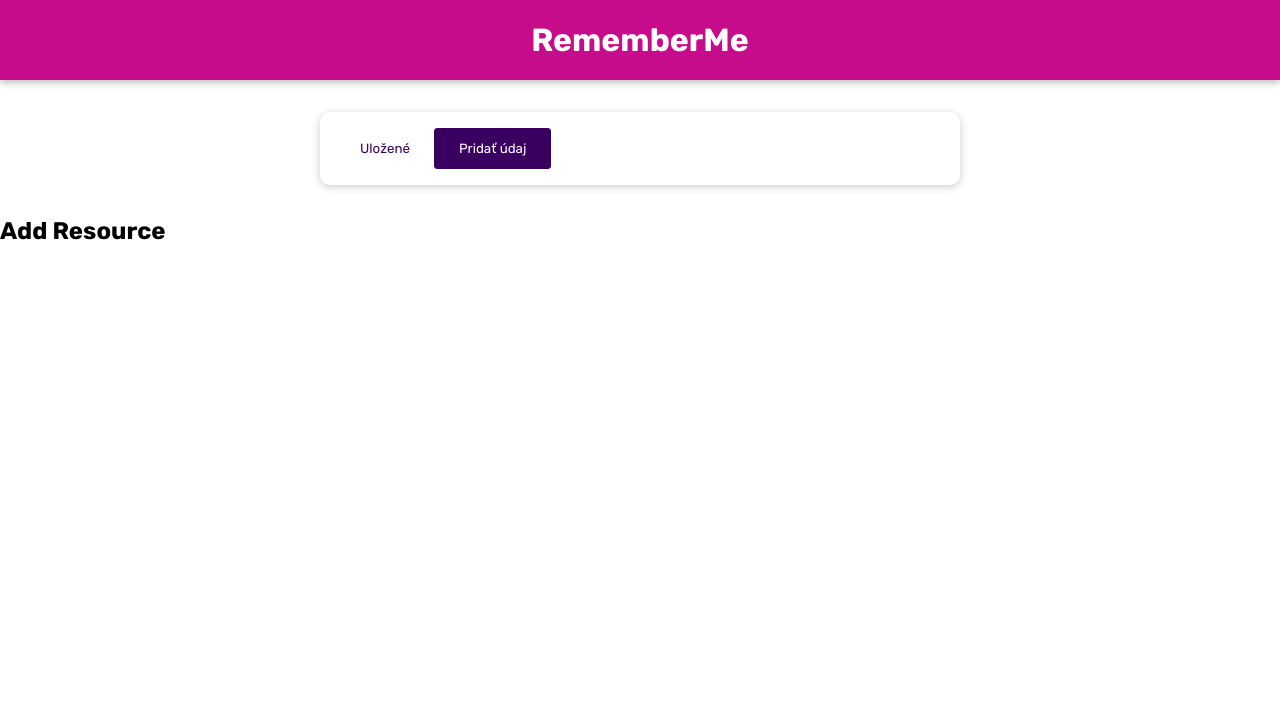
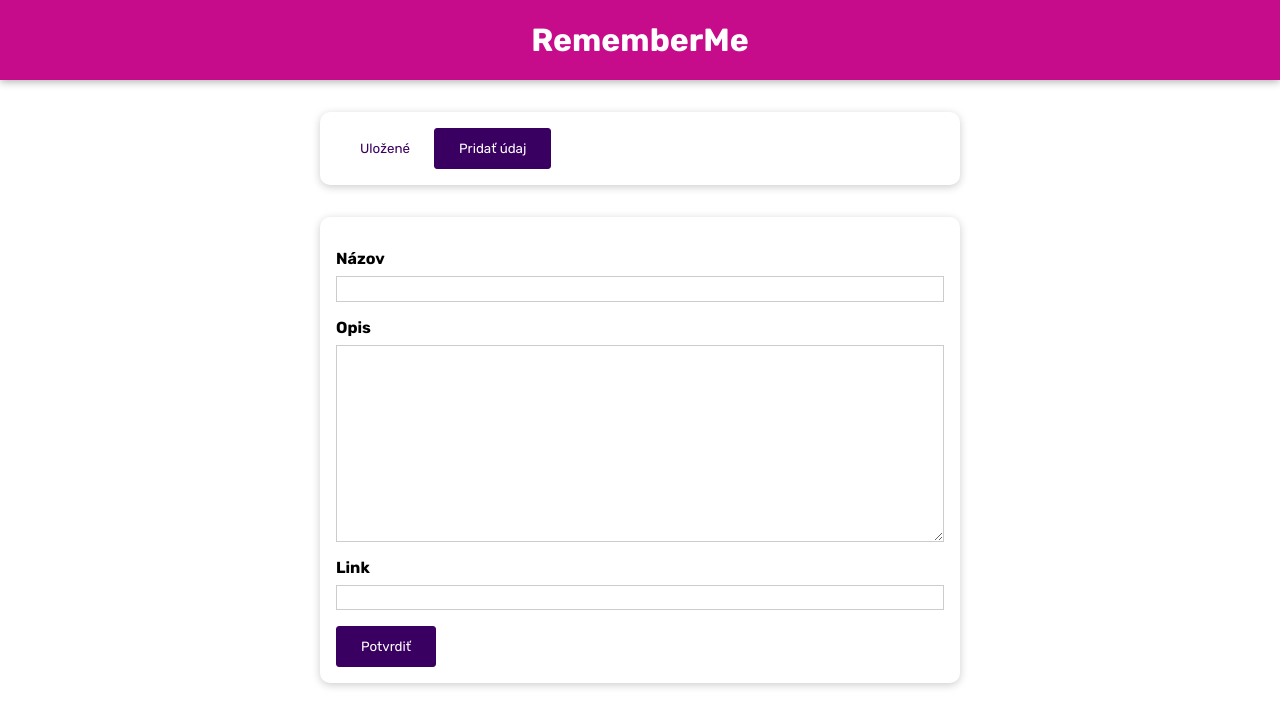
Before and after one commit to mrOtoM/vue-zapisnicek, a Vue app: page / in a window 1280 px wide. Both pictures are taken after a click on the button "Pridať údaj". Shown: the top 726 px of the page. Built offline with nearby package versions, Linux system fonts and the light colour scheme.

Commit message:
Pridane stylovanie do AddResourcee

```diff
--- a/src/components/AddResource.vue
+++ b/src/components/AddResource.vue
@@ -1,9 +1,58 @@
 <template>
-  <h2>Add Resource</h2>
+  <base-card>
+    <form>
+      <div class="form-control">
+        <label for="title">Názov</label>
+        <input type="text" name="title" id="title" />
+      </div>
+      <div class="form-control">
+        <label for="title">Opis</label>
+        <textarea
+          name="descritpiton"
+          id="descritpiton"
+          cols="30"
+          rows="10"
+        ></textarea>
+      </div>
+      <div class="form-control">
+        <label for="link">Link</label>
+        <input type="url" name="link" id="link" />
+      </div>
+      <div>
+        <base-button type="submit">Potvrdiť</base-button>
+      </div>
+    </form>
+  </base-card>
 </template>
 
 <script>
 export default {};
 </script>
 
-<style></style>
+<style scoped>
+label {
+  font-weight: bold;
+  display: block;
+  margin-bottom: 0.5rem;
+}
+
+input,
+textarea {
+  display: block;
+  width: 100%;
+  font: inherit;
+  padding: 0.15rem;
+  border: 1px solid #ccc;
+}
+
+input:focus,
+textarea:focus {
+  outline: none;
+  border-color: #3a0061;
+  background-color: #f7ebff;
+}
+
+.form-control {
+  margin: 1rem 0;
+}
+</style>
--- a/src/components/UI/BaseButton.vue
+++ b/src/components/UI/BaseButton.vue
@@ -1,12 +1,12 @@
 <template>
-  <button :type="type" :class="mode">
+  <button :class="mode">
     <slot></slot>
   </button>
 </template>
 
 <script>
 export default {
-  props: ['type', 'mode'],
+  props: ['mode'],
 };
 </script>
 
```
